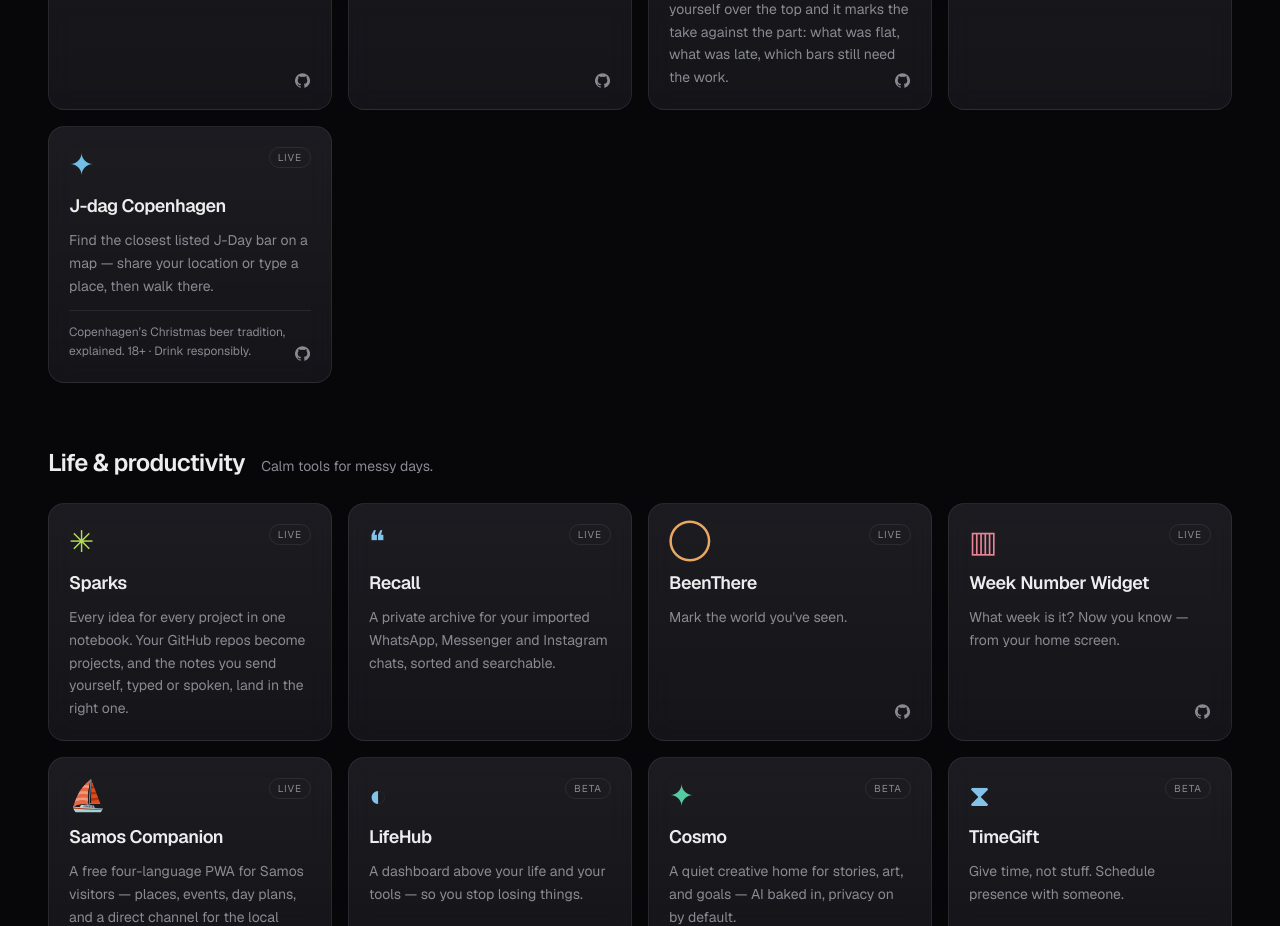
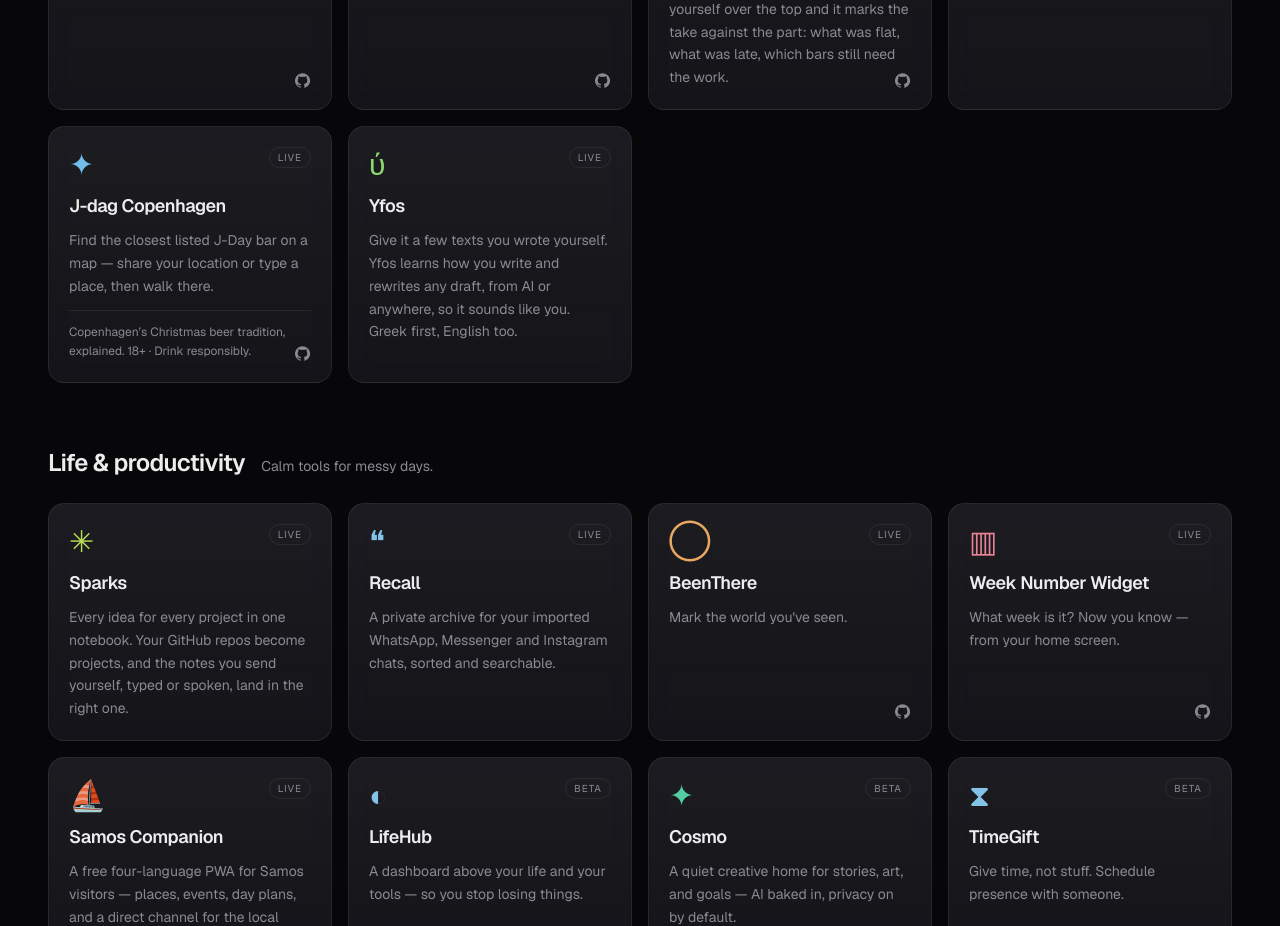
Before and after one commit to philipposk/6x7.gr, a Next.js app: page / in a window 1280 px wide. Shown: the part 1640-2566 px from the top of the page. Built offline with nearby package versions, Linux system fonts and the light colour scheme; no server answers.

Commit message:
Add Yfos to Now projects (#20)

```diff
--- a/src/data/projects.ts
+++ b/src/data/projects.ts
@@ -59,6 +59,17 @@ export const PROJECTS: Project[] = [
     note: "Deal Agent is an AI investment agent by AI Group. opsakademi.dk is the class website.",
     rank: 0,
     caseStudy: "https://6x7.gr/case-studies/ops-akademi",
+  },
+  {
+    slug: "yfos",
+    name: "Yfos",
+    tagline:
+      "Give it a few texts you wrote yourself. Yfos learns how you write and rewrites any draft, from AI or anywhere, so it sounds like you. Greek first, English too.",
+    group: "headline",
+    status: "live",
+    rank: 9,
+    live: "https://yfos.6x7.gr",
+    glyph: "ύ",
   },
   {
     slug: "j-dag",
```
Also changed, not shown: public/llms.txt.
